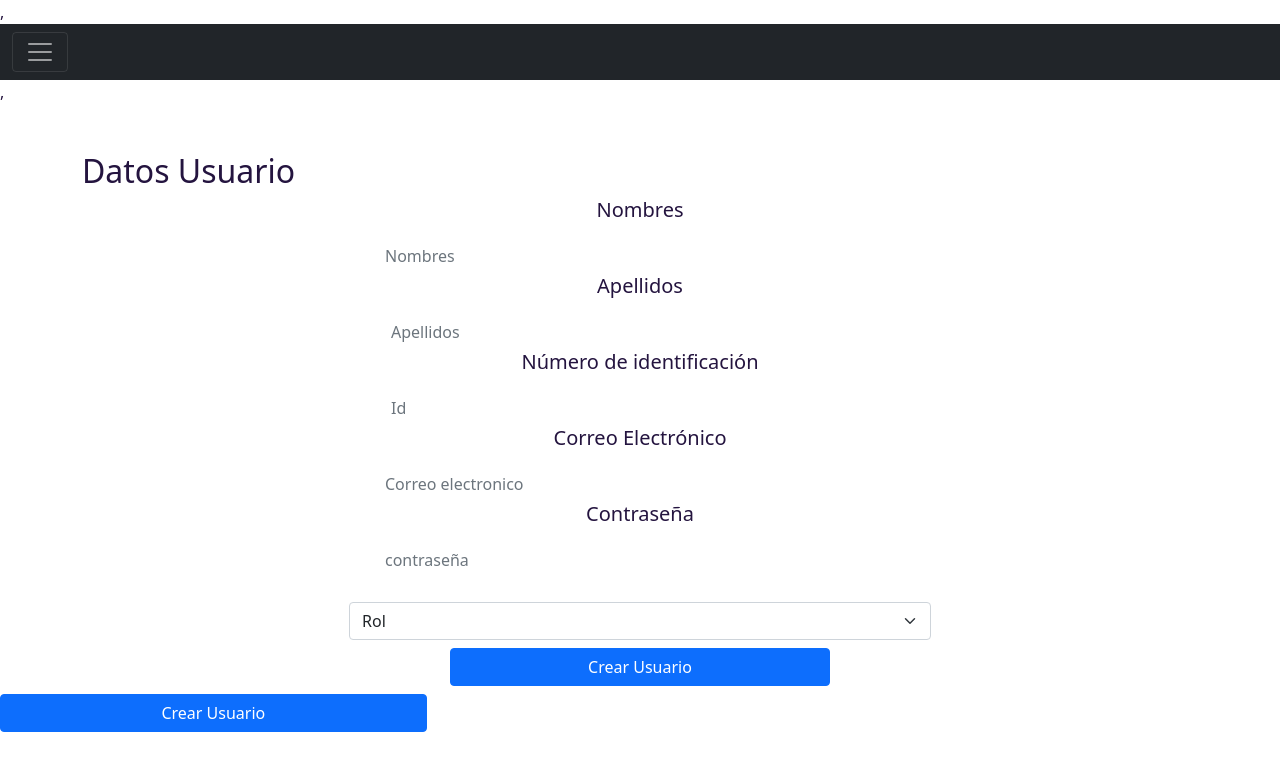
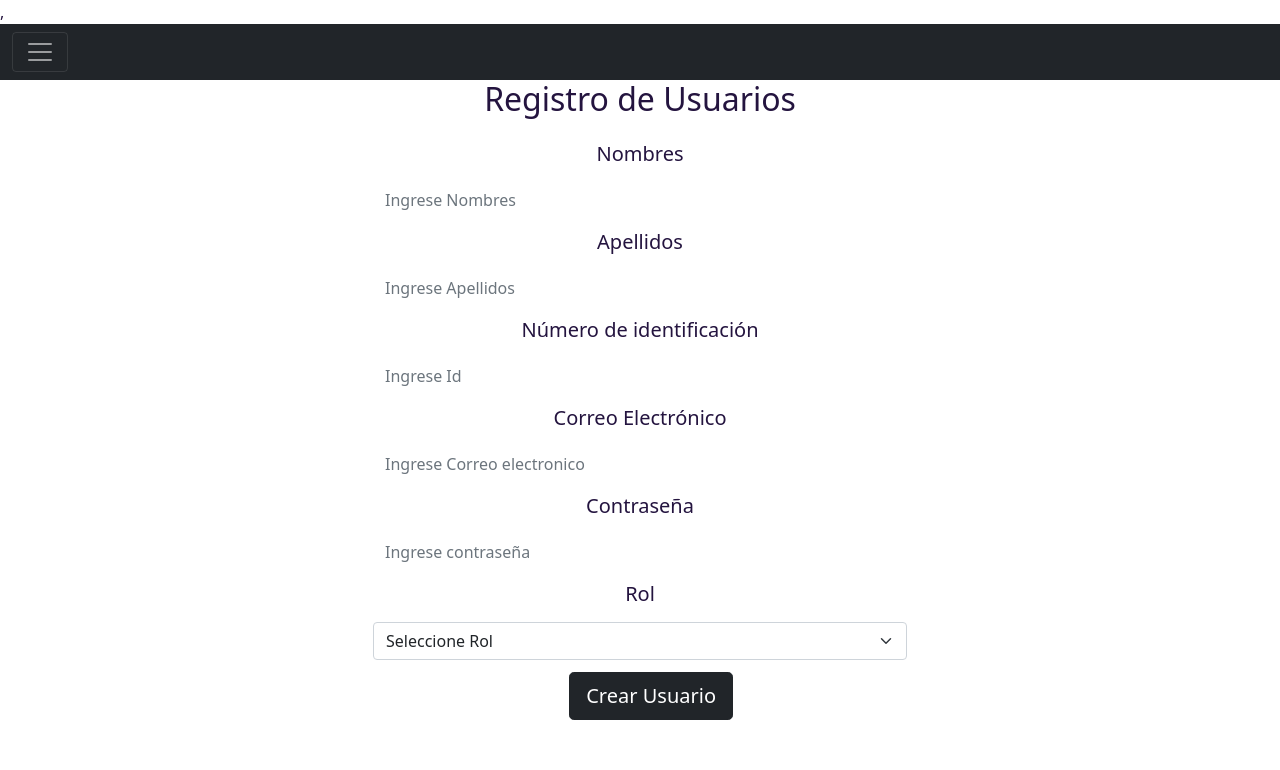
Before and after one commit to 92tatan/Agil_Develop_2.0, a React (Create React App) app in the folder FRONTEND/agil_develop_2/: page /Crear_Usuario in a window 1280 px wide. Shown: the top 770 px of the page. Built offline with nearby package versions, Linux system fonts and the light colour scheme.

Commit message:
actualizaciones

```diff
--- a/FRONTEND/agil_develop_2/src/Components/Proyectos/Actualizar/ActualizarProyectos.js
+++ b/FRONTEND/agil_develop_2/src/Components/Proyectos/Actualizar/ActualizarProyectos.js
@@ -1,5 +1,5 @@
-import React, { useState, useEffect } from "react";
-import { Container,Row,Button,Form,Col } from "react-bootstrap";
+import React, { useState } from "react";
+import { Container,Row,Button,Col } from "react-bootstrap";
 import {BarNavegador} from '../../../NavBar';
 import {Formulario} from "./FormaActualizacion";
 import {useQuery,useMutation} from "@apollo/client";
@@ -44,8 +44,6 @@ export const ActualizarProyecto = ()=> {
         actFase()
         }
 
-    useEffect(() => {
-    }, []);
     return(
         <>
         <BarNavegador />
--- a/FRONTEND/agil_develop_2/src/Components/Proyectos/Registro/FormaDatos.js
+++ b/FRONTEND/agil_develop_2/src/Components/Proyectos/Registro/FormaDatos.js
@@ -1,27 +1,13 @@
-import React, { useState , useEffect } from "react";
-import {Row,  Col,  Container,   Form,  Button,  Placeholder,InputGroup} from "react-bootstrap";
+import React from "react";
+import {Row,  Col, Form, Placeholder,InputGroup} from "react-bootstrap";
 import {useQuery} from "@apollo/client";
 import queries from '../queries';
 
 export const Formulario = ({ProyGuardar, setProyGuardar})=>{
-
     const  data1 = useQuery(queries[0]).data;
-
-    const buscartodos = ()=>{
-        const DataTodos = data1?.AllProyectos
-        const ultimo = DataTodos[50].Id_proyecto+1
-
-        console.log(DataTodos)
-        //setListaProyectos([DataTodos,...DataTodos])
-        console.log(ultimo)
-        return (ultimo)
-            }
-
-    const ultimoId = 4
-
-    useEffect(() => {
-
-    }, []);
+    console.log(data1)
+    //const DataTodos = data1?.AllProyectos
+    //console.log(DataTodos)
 
     const changeinput = (event)=> {
         setProyGuardar({...ProyGuardar,[event.target.name]:event.target.value})};
@@ -44,9 +30,9 @@ export const Formulario = ({ProyGuardar, setProyGuardar})=>{
                 <Form.Control
                 type="text"
                 placeholder=" Número Proyecto Automatico "
-                //disabled
+                disabled
                 name="Id_proyecto"
-                //value= {ultimoId}
+                value= {data1?.AllProyectos[data1?.AllProyectos.length-1].Id_proyecto+1}
                 onChange ={changeinput}
                 />
             </Form.Group>
--- a/FRONTEND/agil_develop_2/src/Components/Proyectos/Registro/RegistroProyectos.js
+++ b/FRONTEND/agil_develop_2/src/Components/Proyectos/Registro/RegistroProyectos.js
@@ -1,25 +1,13 @@
-import React, { useState, useEffect } from "react";
+import React, { useState } from "react";
 import {BarNavegador} from '../../../NavBar';
-import {Row,  Col,  Container,   Form,  Button,  Placeholder,InputGroup} from "react-bootstrap";
-import {useMutation, useQuery} from "@apollo/client";
+import {Row,  Col,  Container, Button} from "react-bootstrap";
+import {useMutation} from "@apollo/client";
 import queries from '../queries';
 import {Formulario} from './FormaDatos'
 
 export const RegistroProyecto = ()=> {
     const [ProyGuardar, setProyGuardar]= useState({});
 
-    /* const [listaProyectos, setListaProyectos] = useState([{Id_proyecto:0}]);
-    const  data1 = useQuery(queries[0]).data;
-    const buscarultimo = ()=>{
-            const DataTodos = data1?.AllProyectos
-            console.log([...DataTodos])
-            setListaProyectos(...DataTodos)
-            console.log(listaProyectos)
-            }
-    useEffect(() => {
-        buscarultimo()
-        buscarultimo()
-    }, []); */
     const [addProyecto] = useMutation(queries[4],{variables: {
         idProyecto: parseInt(ProyGuardar.Id_proyecto),
         nombreProyecto: ProyGuardar.Nombre_proyecto,
@@ -45,10 +33,6 @@ export const RegistroProyecto = ()=> {
         addProyecto()
         console.log(addProyecto.data);
         }
-        useEffect(() => {
-
-
-    }, []);
 
     return(
         <div>
--- a/FRONTEND/agil_develop_2/src/Components/Usuarios/crear/CrearUsuario.js
+++ b/FRONTEND/agil_develop_2/src/Components/Usuarios/crear/CrearUsuario.js
@@ -1,50 +1,43 @@
-import React from "react";
+import React, { useState } from "react";
 import {BarNavegador} from '../../../NavBar';
-import { useEffect,useState, useMutation } from "react";
+import { useMutation } from "@apollo/client";
 import {Row,  Col,  Container,  Table,  Form,  Button,  Placeholder,} from "react-bootstrap";
 import {Formausuario}  from "./formUsuario";
 import queries from '../queries';
 
-
 export const CrearUsuario = ()=> {
     const [UsuGuardar, setUsuGuardar]= useState({});
 
-    //  const [addUsuario] = useMutation(queries[2],{variables: {
-    //      Nombres: UsuGuardar.NombreUsuario,
-    //      Apellidos: UsuGuardar.ApellidoUsuario,
-    //      Documento: parseInt(UsuGuardar.Usuarioid),
-    //      Email: UsuGuardar.Correo,
-    //      Rol: UsuGuardar.Rol,
-    //      Password: UsuGuardar.contraseña
+    const [addUsuario] = useMutation(queries[2],{variables: {
+        Nombres: UsuGuardar.NombreUsuario,
+        Apellidos: UsuGuardar.ApellidoUsuario,
+        Documento: parseInt(UsuGuardar.Usuarioid),
+        Email: UsuGuardar.Correo,
+        Rol: UsuGuardar.Rol,
+        Password: UsuGuardar.contraseña
 
-    //   }})
-
+    }})
 
     const crearUsu = ()=>{
         //console.log(UsuGuardar)
-        //addUsuario()
+        addUsuario()
         console.log(UsuGuardar)
     };
 
-
-
-
     return(
-
-<div>
-        <BarNavegador />,
-
-
+        <div>
+        <BarNavegador />
+        <Container>
+        <Row className="mb-3">
+        <h2 className="text-center"> Registro de Usuarios</h2>
+        </Row>
         <Formausuario UsuGuardar = {UsuGuardar} setUsuGuardar = {setUsuGuardar} />
-        <Button xs ={4} as={Col}
-         variant="primary"
-         type="button" onClick={crearUsu}
-         >
-           Crear Usuario
-           </Button>
-
-
-
+        <Col xs="7">
+        <Button variant="dark" className="float-end" mb-3 size="lg" onClick={crearUsu}>
+            Crear Usuario
+        </Button>
+        </Col>
+        </Container>
         </div>
     )
 
--- a/FRONTEND/agil_develop_2/src/Components/Usuarios/crear/formUsuario.js
+++ b/FRONTEND/agil_develop_2/src/Components/Usuarios/crear/formUsuario.js
@@ -1,7 +1,5 @@
-import React, { useState , useEffect } from "react";
+import React from "react";
 import {Row,  Col,  Container,   Form,  Button,  Placeholder,InputGroup} from "react-bootstrap";
-import {useQuery} from "@apollo/client";
-import queries from '../queries';
 
 
 export const Formausuario = ({UsuGuardar, setUsuGuardar}) =>{
@@ -9,138 +7,82 @@ export const Formausuario = ({UsuGuardar, setUsuGuardar}) =>{
     const changeinput = (event)=> {
         setUsuGuardar({...UsuGuardar,[event.target.name]:event.target.value})};
 
-
-
     return (
         <Container className="perfil-container">
         <Row className="justify-content-md-center">
         <Col xl={15} className="perfil-form"></Col>
-      <div>
 
-      <h2 className="text-left mt-5" >Datos Usuario </h2>
-      </div>
-
-      <Row className="justify-content-md-center">
-      <center><h5><Form.Label  className="text-center" > Nombres </Form.Label> </h5></center>
-          <Form.Group xs ={6} as={Col}  className="mb" controlId="formGroupCode">
+    <Row  className="mb-1">
+    <center><h5><Form.Label  className="text-center" > Nombres </Form.Label> </h5>
+        <Form.Group xs ={6} as={Col}  className="mb-2" controlId="formGroupCode">
             <Form.Control
             type="text"
-              placeholder="Nombres"
+            placeholder="Ingrese Nombres"
             name="NombreUsuario"
             onChange ={changeinput}
-
             />
-          </Form.Group>
-
-      <Row className="justify-content-md-center">
-      <center><h5><Form.Label  className="text-center" > Apellidos</Form.Label> </h5></center>
-          <Form.Group xs ={6} as={Col}  className="mb" controlId="formGroupCode">
+        </Form.Group> </center>
+    </Row>
+    <Row className="mb-1">
+    <center><h5><Form.Label  className="text-center" > Apellidos</Form.Label> </h5>
+        <Form.Group xs ={6} as={Col}  className="mb-2" controlId="formGroupCode">
             <Form.Control
             type="text"
-              placeholder="Apellidos"
+            placeholder="Ingrese Apellidos"
             name="ApellidoUsuario"
             onChange ={changeinput}
-
             />
-          </Form.Group>
+        </Form.Group> </center>
     </Row>
 
+    <Row className="mb-1">
+    <center><h5> <Form.Label >Número de identificación</Form.Label> </h5>
+        <Form.Group xs ={6} as={Col} className="mb-2" controlId="formGroupDescription">
+            <Form.Control
+            type="number"
+            placeholder="Ingrese Id"
+            name="Usuarioid"
+            onChange ={changeinput}
+            />
+        </Form.Group> </center>
+    </Row>
 
-      <Row className="justify-content-md-center">
-          <center><h5> <Form.Label >Número de identificación</Form.Label> </h5></center>
-              <Form.Group xs ={6} as={Col} className="mb" controlId="formGroupDescription">
-
+    <Row className="mb-1">
+    <center><h5><Form.Label >Correo Electrónico</Form.Label></h5>
+        <Form.Group xs ={6} as={Col} className="mb-2" controlId="formGroupDescription">
             <Form.Control
             type="text"
-                  placeholder="Id"
+            placeholder="Ingrese Correo electronico"
+            name="Correo"
+            onChange ={changeinput}
+            />
+        </Form.Group></center>
+    </Row>
 
-                  name="Usuarioid"
+    <Row className="mb-1">
+    <center><h5><Form.Label>Contraseña</Form.Label></h5>
+        <Form.Group xs ={6} as={Col} className="mb-2" controlId="formGroupDescription">
+            <Form.Control
+            type="text"
+            placeholder="Ingrese contraseña"
+            name="contraseña"
             onChange ={changeinput}
+            />
+        </Form.Group> </center>
+    </Row>
 
-                  />
-          </Form.Group>
+    <Row className="mb-1">
+    <center><h5><Form.Label>Rol</Form.Label></h5>
+    <Form.Group xs ={6} as={Col} className="mb-2" controlId="formGroupDescription">
+    <Form.Select  className="mb-2" name="Rol" onChange ={changeinput} >
+        <option value="0">Seleccione Rol</option>
+        <option value="ADMINISTRADOR">Administrador</option>
+        <option value="ESTUDIANTE">Estudiante</option>
+        <option value="LIDER">Lider</option>
+    </Form.Select></Form.Group></center>
     </Row>
 
     </Row>
-      <Row className="justify-content-md-center">
-          <center><h5><Form.Label >Correo Electrónico</Form.Label></h5></center>
-           <Form.Group xs ={6} as={Col} className="mb" controlId="formGroupDescription">
-             <Form.Control
-              type="text"
-              placeholder="Correo electronico"
-              abled
-              name="Correo"
-              onChange ={changeinput}
-              />
-          </Form.Group>
-          </Row>
-
-          <Row className="justify-content-md-center">
-          <center><h5><Form.Label>Contraseña</Form.Label></h5></center>
-              <Form.Group xs ={6} as={Col} className="mb" controlId="formGroupDescription">
-                  <Form.Control
-              type="text"
-              placeholder="contraseña"
-
-              name="contraseña"
-              onChange ={changeinput}
-
-              />
-          </Form.Group>
-          </Row>
-      <Row>
-      <br ></br >
-      </Row>
-
-      <center><h5><Form.Group xs ={6} as={Col} >
-          <Row>
-
-      <Form.Select  className="me-sm-2" name="Rol" onChange ={changeinput} >
-          <option value="0">Rol</option>
-          <option value="ADMINISTRADOR">Administrador</option>
-          <option value="ESTUDIANTE">Estudiante</option>
-          <option value="LIDER">Lider</option>
-
-          </Form.Select>
-
-
-
-          </Row>
-
-          </Form.Group></h5></center>
-
-
-
-
-
-
-
-        <Button xs ={4} as={Col}
-         variant="primary"
-         type="button"
-         >
-           Crear Usuario
-           </Button>
-
-
-
-
-
-        <Row className="mb-2">
-
-
-  </Row>
-
-
-      </Row>
-
-
-
     </Container>
-
-
-
-
-
     )
 }
--- a/FRONTEND/agil_develop_2/src/Components/Usuarios/editar/EditarUsuario.js
+++ b/FRONTEND/agil_develop_2/src/Components/Usuarios/editar/EditarUsuario.js
@@ -1,6 +1,6 @@
-import React from "react";
+import React, { useState } from "react";
 import {BarNavegador} from '../../../NavBar';
-import { useEffect,useState, useMutation } from "react";
+import { useMutation } from "@apollo/client";
 import {Row,  Col,  Container,  Table,  Form,  Button,  Placeholder,} from "react-bootstrap";
 import {FormaEditarUsuario}  from "./formEditar";
 import queries from '../queries';
@@ -8,37 +8,31 @@ import queries from '../queries';
 export const EditarUsuario = ()=> {
     const [UsuGuardar, setUsuGuardar]= useState({});
 
-    //  const [editUsuario] = useMutation(queries[3],{variables: {
-    //           Nombres: UsuGuardar.NombreUsuario,
-    //            Apellidos: UsuGuardar.ApellidoUsuario,
-    //            Documento: parseInt(UsuGuardar.id),
-    //            Email: UsuGuardar.Correo,
-    //            Password: UsuGuardar.contraseña
+    const [editUsuario] = useMutation(queries[3],{variables: {
+            Nombres: UsuGuardar.NombreUsuario,
+            Apellidos: UsuGuardar.ApellidoUsuario,
+            Documento: parseInt(UsuGuardar.id),
+            Email: UsuGuardar.Correo,
+            Password: UsuGuardar.contraseña
 
-    //         }})
-
+            }})
 
     const editarUsu = ()=>{
-
         console.log(UsuGuardar)
+        //editUsuario()
     };
-
-
 
     return(
         <div>
         <BarNavegador />,
-
+        <center><h2 className="text-left mt-5" >Editar Detalles de Usuario </h2></center>
         <FormaEditarUsuario UsuGuardar = {UsuGuardar} setUsuGuardar = {setUsuGuardar} />
-        <Button xs ={4} as={Col}
-           variant="primary"
-           type="button" onClick={editarUsu}
-           >
-             Actualizar Información Personal
-             </Button>
-
-
-
+        <Col xs="8">
+        <Button variant="dark" className="float-end" mb-3
+                onClick={editarUsu}>
+            Actualizar Información Personal
+            </Button>
+            </Col>
         </div>
 
     )
--- a/FRONTEND/agil_develop_2/src/Components/Usuarios/editar/formEditar.js
+++ b/FRONTEND/agil_develop_2/src/Components/Usuarios/editar/formEditar.js
@@ -1,52 +1,42 @@
-import React, { useState , useEffect } from "react";
-import {Row,  Col,  Container,   Form,  Button,  Placeholder,InputGroup} from "react-bootstrap";
-import {useQuery} from "@apollo/client";
-import queries from '../queries';
+import React from "react";
+import {Row,  Col,  Container,   Form} from "react-bootstrap";
+
 
 export const FormaEditarUsuario = ({UsuGuardar, setUsuGuardar}) =>{
 
     const changeinput = (event)=> {
         setUsuGuardar({...UsuGuardar,[event.target.name]:event.target.value})};
 
-
-
-
     return (
         <Container className="perfil-container">
         <Row className="justify-content-md-center">
         <Col xl={15} className="perfil-form"></Col>
-        <div>
 
-        <h2 className="text-left mt-5" >Detalles de Usuario </h2>
-        </div>
-
-        <Row className="justify-content-md-center">
-        <center><h5><Form.Label  className="text-center" > Nombres</Form.Label> </h5></center>
+        <Row  className="mb-1">
+        <center><h5><Form.Label  className="text-center" > Nombres</Form.Label> </h5>
             <Form.Group xs ={6} as={Col}  className="mb" controlId="formGroupCode">
             <Form.Control
                 type="text"
                 placeholder="Escriba un nombre"
                 name="NombreUsuario"
                 onChange ={changeinput}
-
                 />
-            </Form.Group>
+            </Form.Group>   </center>
             </Row>
 
-        <Row className="justify-content-md-center">
-        <center><h5><Form.Label  className="text-center" > Apellidos</Form.Label> </h5></center>
+            <Row className="mb-1">
+            <center><h5><Form.Label  className="text-center" > Apellidos</Form.Label> </h5>
             <Form.Group xs ={6} as={Col}  className="mb" controlId="formGroupCode">
             <Form.Control
                 type="text"
                 placeholder="Apellidos"
                 name="ApellidoUsuario"
                 onChange ={changeinput}
-
             />
-          </Form.Group>
+            </Form.Group> </center>
             </Row>
-        <Row className="justify-content-md-center">
-            <center><h5><Form.Label >Correo Electrónico</Form.Label></h5></center>
+            <Row className="mb-1">
+            <center><h5><Form.Label >Correo Electrónico</Form.Label></h5>
             <Form.Group xs ={6} as={Col} className="mb" controlId="formGroupDescription">
             <Form.Control
                 type="text"
@@ -55,64 +45,32 @@ export const FormaEditarUsuario = ({UsuGuardar, setUsuGuardar}) =>{
                 name="Correo"
                 onChange ={changeinput}
                 />
-            </Form.Group>
+            </Form.Group></center>
             </Row>
-
-        <Row className="justify-content-md-center">
-            <center><h5> <Form.Label >Número de identificación</Form.Label> </h5></center>
+            <Row className="mb-1">
+            <center><h5> <Form.Label >Número de identificación</Form.Label> </h5>
                 <Form.Group xs ={6} as={Col} className="mb" controlId="formGroupDescription">
-
                     <Form.Control
                     type="text"
                     placeholder="Id"
-                    abled
                     name="Id"
-                    abled
                     onChange ={changeinput}
                     />
-            </Form.Group>
+            </Form.Group> </center>
             </Row>
-
-        <Row className="justify-content-md-center">
-            <center><h5><Form.Label>Contraseña</Form.Label></h5></center>
+            <Row className="mb-1">
+            <center><h5><Form.Label>Contraseña</Form.Label></h5>
                 <Form.Group xs ={6} as={Col} className="mb" controlId="formGroupDescription">
                     <Form.Control
                 type="text"
                 placeholder="contraseña"
-                abled
                 name="contraseña"
-                abled
                 onChange ={changeinput}
                 />
-            </Form.Group>
-
-
+            </Form.Group> </center>
+        </Row>
 
         </Row>
-
-
-
-          <Button xs ={4} as={Col}
-           variant="primary"
-           type="button"
-           >
-             Actualizar Información Personal
-             </Button>
-
-
-
-
-
-          <Row className="mb-2">
-
-
-    </Row>
-
-
-        </Row>
-
-
-
         </Container>
         )
 }
--- a/FRONTEND/agil_develop_2/src/Components/Usuarios/queries.js
+++ b/FRONTEND/agil_develop_2/src/Components/Usuarios/queries.js
@@ -3,7 +3,6 @@ import { gql } from "@apollo/client";
 const TraerUsuarios = gql`
   query   {
     AllUsuarios {
-
         Nombres
         Apellidos
         Documento
@@ -18,7 +17,6 @@ const TraerUsuarios = gql`
 const TraerUsuarioxId = gql`
   query ($Documento: Int) {
     UsuarioxId (Documento: $Documento) {
-
       Nombres
       Apellidos
       Documento
@@ -30,17 +28,15 @@ const TraerUsuarioxId = gql`
   }
 `;
 
-
 const crearUsuario= gql`
     mutation (
-
         $Nombres: String,
         $Apellidos: String,
         $Documento: Int,
         $Email : String,
         $Rol: Rol,
-        $Password: String,) {
-    CrearUsuario(
+        $Password: String){
+    crearUsuario(
         Nombres: $Nombres,
         Apellidos: $Apellidos,
         Documento: $Documento,
@@ -48,7 +44,6 @@ const crearUsuario= gql`
         Rol : $Rol,
         Password: $Password)
         {
-
           Nombres
           Apellidos
           Documento
@@ -56,7 +51,6 @@ const crearUsuario= gql`
           Rol
           Password
         }
-
 }
 
 `;
```
Also changed, not shown: 1 other file (tests, documents, lock files or other folders). Lines whose indentation alone changed are shown as unchanged.
